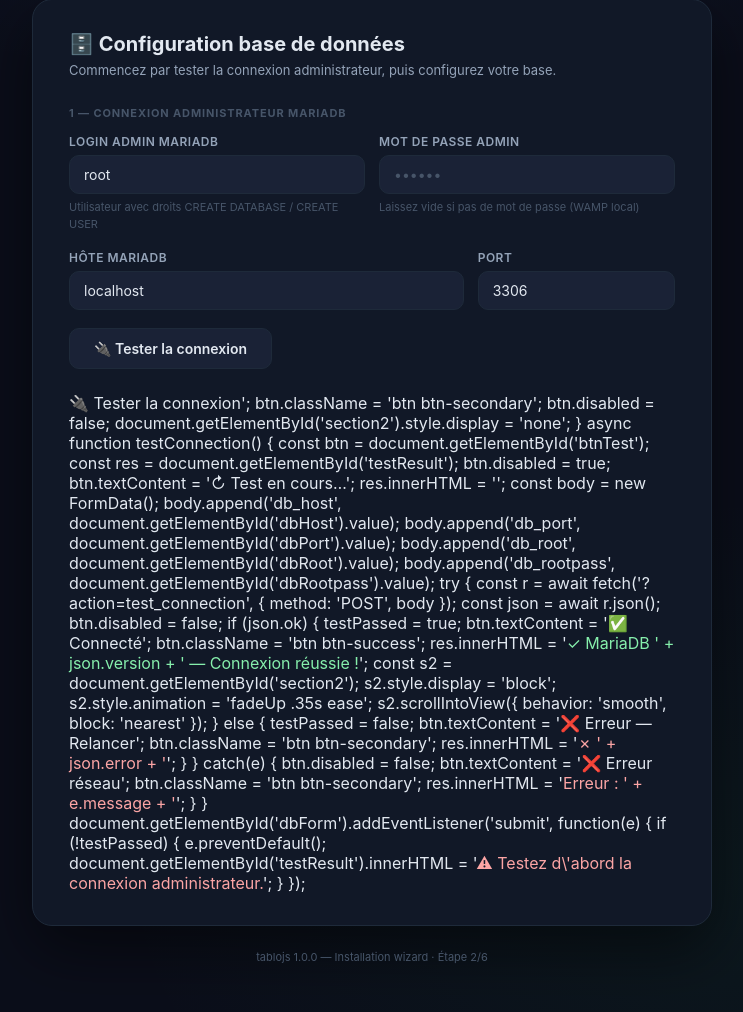
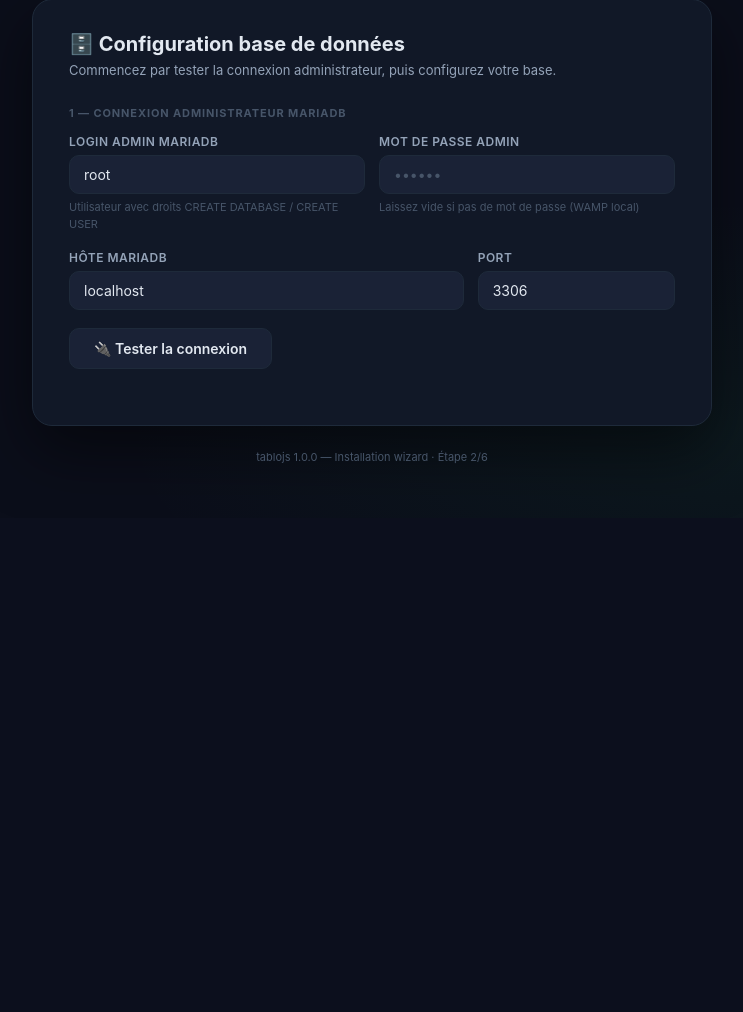
Before and after one commit to Evarisk/tablojs, a PHP site: page /tablojs/install/index.php?step=2 in a window 1280 px wide. Shown: the part 282-1294 px from the top of the page, without its empty margins (268-1011 px from the left). After the commit the page ends 745 px from the top, so only its background shows below. Run offline with PHP 8.4, Linux system fonts and the light colour scheme.

Commit message:
#3 [Install] fix: remove duplicate script text leaking as raw HTML

```diff
--- a/install/index.php
+++ b/install/index.php
@@ -1052,57 +1052,7 @@ if ($step > 3 && $step3Ok !== true) { header('Location: ?step=3'); exit; }
   .instance-meta { font-size:11px; color:var(--text2); margin-top:2px; }
   .instance-badge { font-size:10px; background:rgba(79,128,255,.15); color:var(--primary); border-radius:20px; padding:2px 8px; white-space:nowrap; }
   .instance-user  { font-size:10px; background:rgba(34,197,94,.12); color:#86efac; border-radius:20px; padding:2px 8px; font-family:monospace; white-space:nowrap; }
-  </style>🔌 Tester la connexion';
-    btn.className = 'btn btn-secondary';
-    btn.disabled  = false;
-    document.getElementById('section2').style.display = 'none';
-  }
-  async function testConnection() {
-    const btn = document.getElementById('btnTest');
-    const res = document.getElementById('testResult');
-    btn.disabled = true;
-    btn.textContent = '↻ Test en cours…';
-    res.innerHTML = '';
-    const body = new FormData();
-    body.append('db_host',     document.getElementById('dbHost').value);
-    body.append('db_port',     document.getElementById('dbPort').value);
-    body.append('db_root',     document.getElementById('dbRoot').value);
-    body.append('db_rootpass', document.getElementById('dbRootpass').value);
-    try {
-      const r    = await fetch('?action=test_connection', { method: 'POST', body });
-      const json = await r.json();
-      btn.disabled = false;
-      if (json.ok) {
-        testPassed    = true;
-        btn.textContent = '✅ Connecté';
-        btn.className = 'btn btn-success';
-        res.innerHTML = '<span style="color:#86efac">✓ MariaDB ' + json.version + ' — Connexion réussie !</span>';
-        const s2 = document.getElementById('section2');
-        s2.style.display   = 'block';
-        s2.style.animation = 'fadeUp .35s ease';
-        s2.scrollIntoView({ behavior: 'smooth', block: 'nearest' });
-      } else {
-        testPassed    = false;
-        btn.textContent = '❌ Erreur — Relancer';
-        btn.className = 'btn btn-secondary';
-        res.innerHTML = '<span style="color:#fca5a5">✗ ' + json.error + '</span>';
-      }
-    } catch(e) {
-      btn.disabled  = false;
-      btn.textContent = '❌ Erreur réseau';
-      btn.className = 'btn btn-secondary';
-      res.innerHTML = '<span style="color:#fca5a5">Erreur : ' + e.message + '</span>';
-    }
-  }
-  document.getElementById('dbForm').addEventListener('submit', function(e) {
-    if (!testPassed) {
-      e.preventDefault();
-      document.getElementById('testResult').innerHTML =
-        '<span style="color:#fca5a5">⚠ Testez d\'abord la connexion administrateur.</span>';
-    }
-  });
-  </script>
-  <style>@keyframes spin { to { transform: rotate(360deg); } }</style>
+  </style>
 
 
 
```
